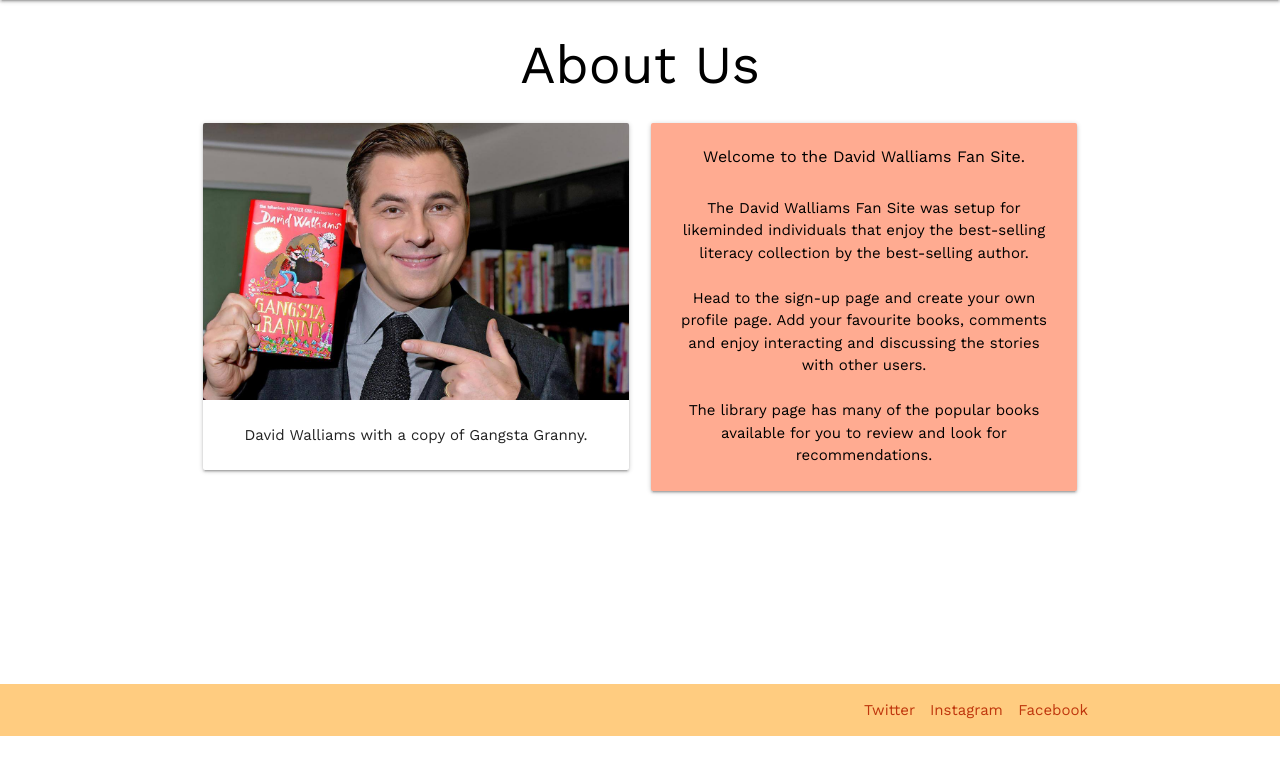
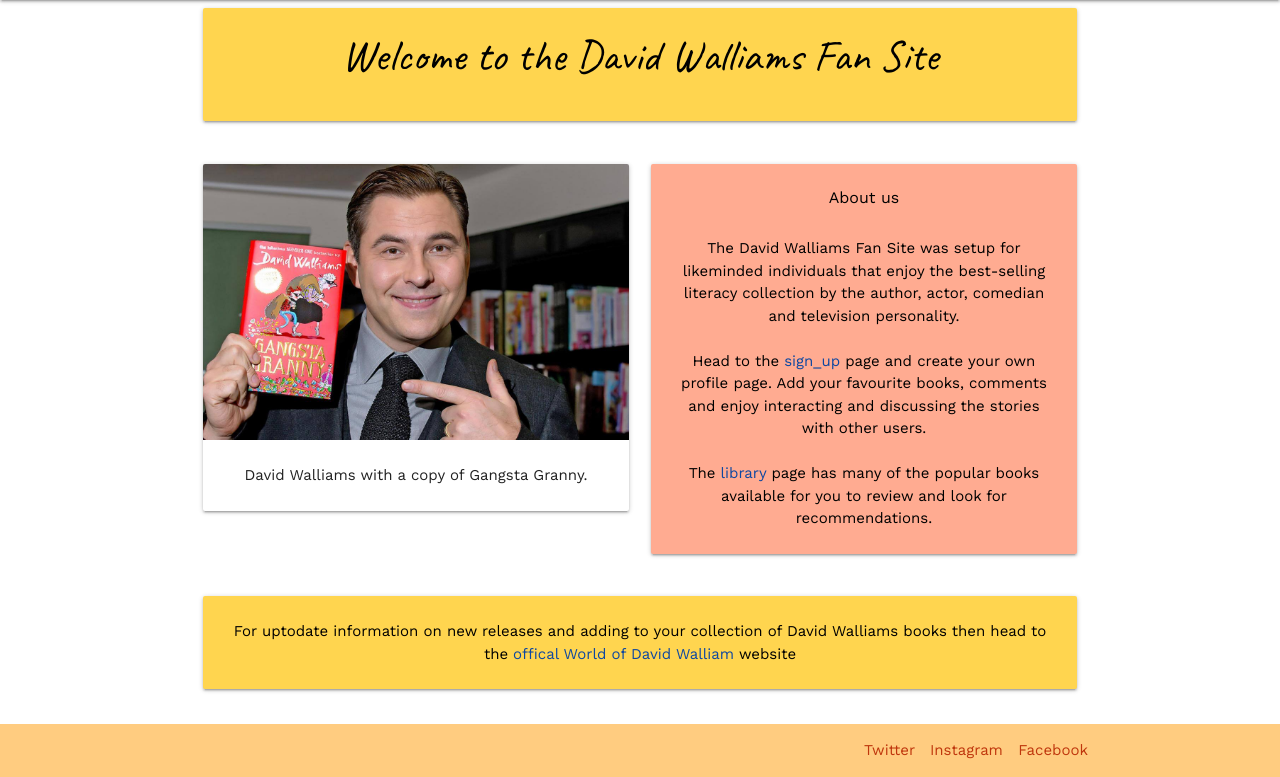
Before and after one commit to Hayley-Woodhouse/milestone-3-project, a Flask app: template dw_fan_site/templates/home.html in a window 1280 px wide. Shown: the part 64-841 px from the top of the page. Before the commit the page ends 800 px from the top, so only its background shows below. Run offline with Flask 2, Linux system fonts and the light colour scheme; the template is opened without the code that fills it, so the values that code supplies are empty.

Commit message:
added page headings and links to other pages and wedsites

```diff
--- a/dw_fan_site/templates/home.html
+++ b/dw_fan_site/templates/home.html
@@ -1,7 +1,15 @@
 {% extends "base.html" %}
 {% block content %}
 
-<h2 class="black-text center-align">About Us</h3>
+<div class="row">
+    <div class="col s12">
+        <div class="card amber lighten-2">
+            <div class="card-content black-text center-align">
+                <h3>Welcome to the David Walliams Fan Site</h3>
+            </div>
+        </div>
+    </div>
+</div>
 
 <div class="row">
     <div class="col s12 m6 center-align">
@@ -17,13 +25,22 @@
     <div class="col s12 m6">
         <div class="card deep-orange lighten-3">
             <div class="card-content black-text center-align">
-                <span class="card-title"><strong>Welcome to the David Walliams Fan Site.</strong></span>
+                <span class="card-title"><strong>About us</strong></span>
                 <br>
-                <p>The David Walliams Fan Site was setup for likeminded individuals that enjoy the best-selling literacy collection by the best-selling author.</p>
+                <p>The David Walliams Fan Site was setup for likeminded individuals that enjoy the best-selling literacy collection by the author, actor, comedian and television personality.</p>
                 <br>
-                <p>Head to the sign-up page and create your own profile page. Add your favourite books, comments and enjoy interacting and discussing the stories with other users.</p>
+                <p>Head to the<a class="blue-text text-darken-4" href="{{ url_for('sign_up') }}">sign_up</a> page and create your own profile page. Add your favourite books, comments and enjoy interacting and discussing the stories with other users.</p>
                 <br>
-                <p>The library page has many of the popular books available for you to review and look for recommendations.</p>
+                <p>The<a class="blue-text text-darken-4" href="{{ url_for('books') }}">library</a> page has many of the popular books available for you to review and look for recommendations.</p>
+            </div>
+        </div>
+    </div>
+</div>
+<div class="row">
+    <div class="col s12">
+        <div class="card amber lighten-2">
+            <div class="card-content black-text center-align">
+                <p>For uptodate information on new releases and adding to your collection of David Walliams books then head to the<a class="blue-text text-darken-4" href="https://www.worldofdavidwalliams.com/books/">offical World of David Walliam</a> website</p>
             </div>
         </div>
     </div>
```
